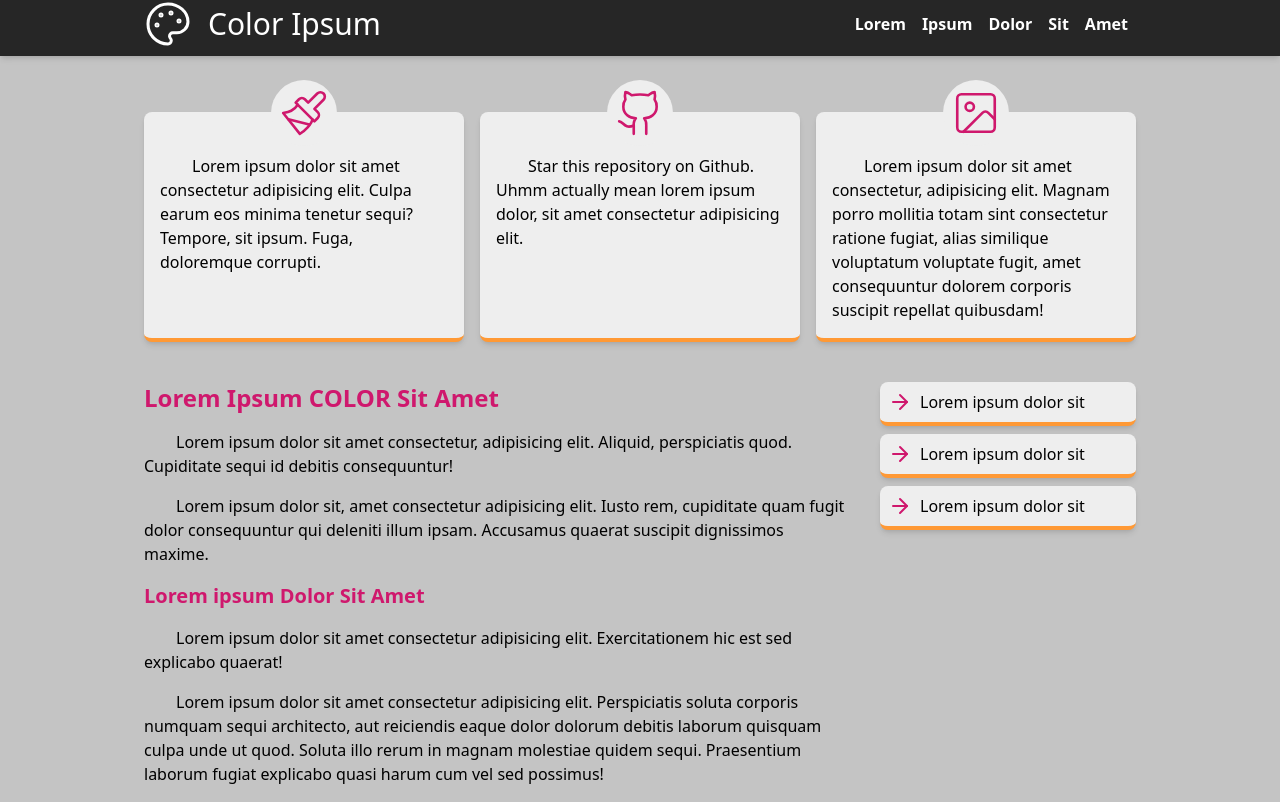
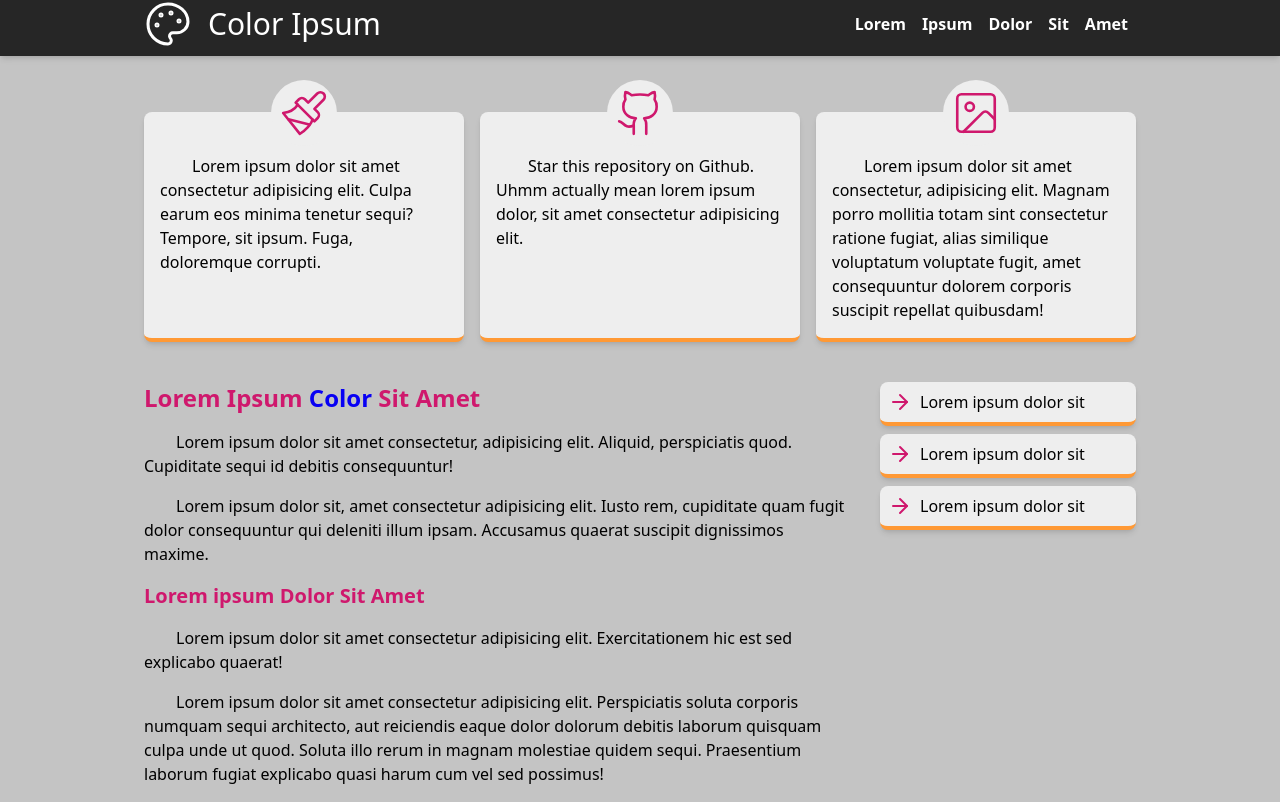
Before and after one commit to Elagoht/live-palette, a React (Vite) app: page / in a window 1280 px wide. Shown: the part 1488-2290 px from the top of the page. Built offline with nearby package versions, Linux system fonts and the light colour scheme.

Commit message:
chore: rainbow text animation

```diff
--- a/index.html
+++ b/index.html
@@ -4,12 +4,12 @@
 <head>
   <meta charset="UTF-8" />
   <meta name="viewport" content="width=device-width, initial-scale=1.0" />
+  <script defer type="module" src="/src/main.tsx"></script>
   <title>Vite + React + TS</title>
 </head>
 
 <body>
   <div id="root"></div>
-  <script type="module" src="/src/main.tsx"></script>
 </body>
 
 </html>
--- a/src/components/Design.tsx
+++ b/src/components/Design.tsx
@@ -42,7 +42,7 @@ const Design: React.FC = () => {
         <main>
           <article>
             <section>
-              <h1 className="colFifth">Lorem Ipsum COLOR Sit Amet</h1>
+              <h1 className="colFifth">Lorem Ipsum <span id="rainbow">Color</span> Sit Amet</h1>
               <p>Lorem ipsum dolor sit amet consectetur, adipisicing elit. Aliquid, perspiciatis quod. Cupiditate sequi id debitis consequuntur!</p>
               <p>Lorem ipsum dolor sit, amet consectetur adipisicing elit. Iusto rem, cupiditate quam fugit dolor consequuntur qui deleniti illum ipsam. Accusamus quaerat suscipit dignissimos maxime.</p>
               <h2 className="colFifth">Lorem ipsum Dolor Sit Amet</h2>
--- a/src/index.css
+++ b/src/index.css
@@ -5,6 +5,19 @@
 @layer utilities {
   .container {
     @apply mx-auto max-w-5xl
+  }
+  #rainbow {
+    animation: rainbow 10s linear infinite;
+  }
+  @keyframes rainbow {
+    0% { color: red; }
+    14% { color: orange; }
+    28% { color: yellow; }
+    42% { color: green; }
+    57% { color: blue; }
+    71% { color: indigo; }
+    85% { color: violet; }
+    100% { color: red; }
   }
 }
 @layer components {
```
